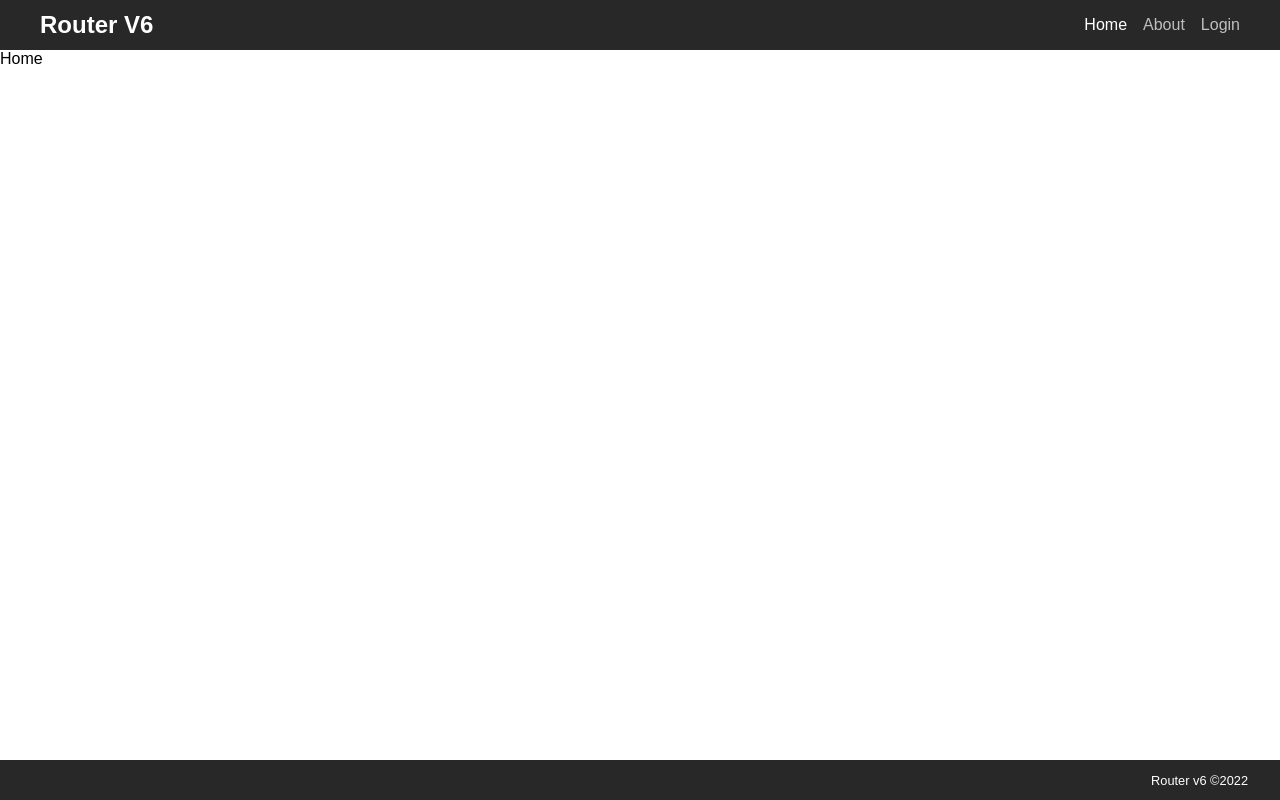
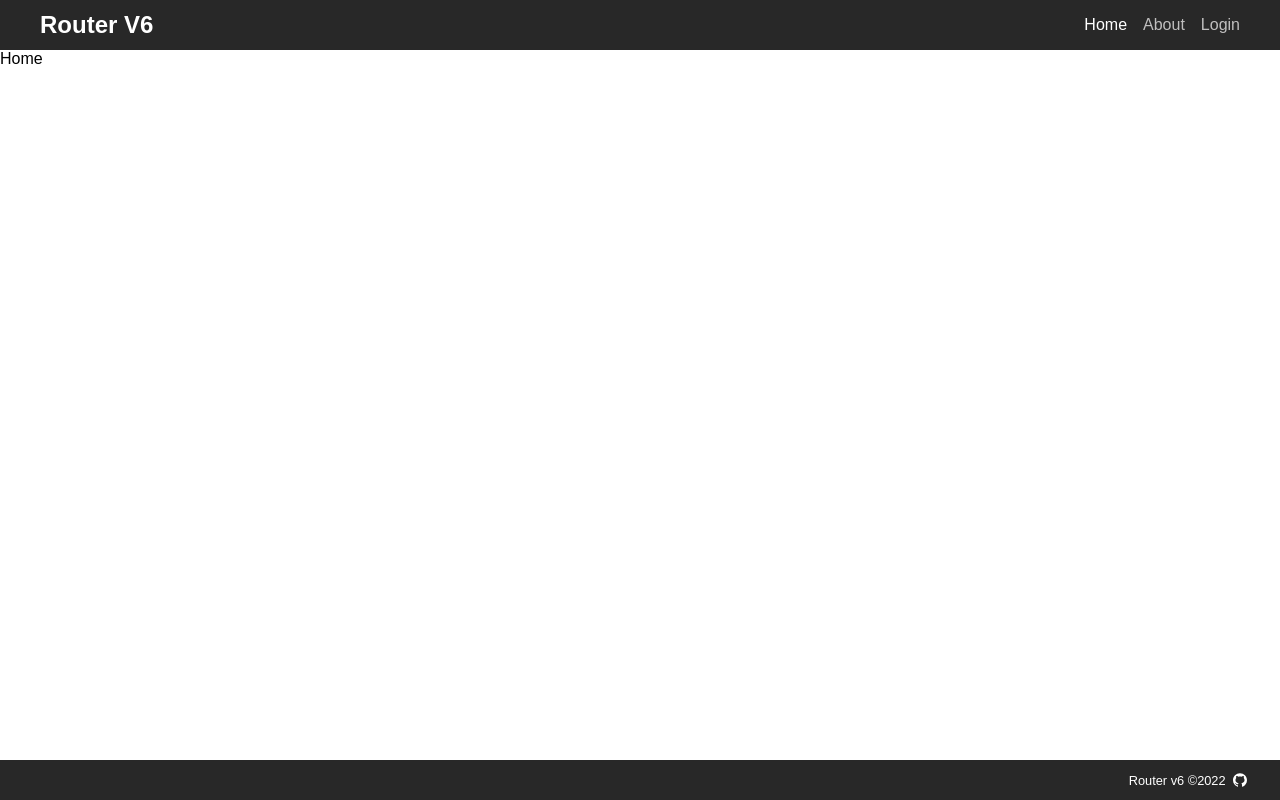
Before and after one commit to Smitt2767/react-router-v6, a React (Create React App) app: page / in a window 1280 px wide. Built offline with nearby package versions, Linux system fonts and the light colour scheme; the HTML template or start-up script is replaced by a standard one.

Commit message:
github link

```diff
--- a/package.json
+++ b/package.json
@@ -8,6 +8,7 @@
     "@testing-library/user-event": "^13.5.0",
     "react": "^18.2.0",
     "react-dom": "^18.2.0",
+    "react-icons": "^4.4.0",
     "react-router-dom": "^6.3.0",
     "react-scripts": "5.0.1",
     "styled-components": "^5.3.5",
--- a/src/components/common/Footer.jsx
+++ b/src/components/common/Footer.jsx
@@ -1,5 +1,6 @@
 import React from "react";
 import styled from "styled-components";
+import { AiOutlineGithub } from "react-icons/ai";
 
 const FooterContainer = styled.div`
   height: 40px;
@@ -12,10 +13,25 @@ const FooterContainer = styled.div`
   font-size: 0.8rem;
 `;
 
+const StyledLink = styled.a`
+  color: #fff;
+  display: flex;
+  align-items: center;
+  justify-content: center;
+  margin-left: 0.4rem;
+  font-size: 1rem;
+`;
+
 const Footer = () => {
   return (
     <FooterContainer>
       Router v6 &#169;{new Date().getFullYear()}
+      <StyledLink
+        target="_blank"
+        href={"https://github.com/Smitt2767/react-router-v6"}
+      >
+        <AiOutlineGithub />
+      </StyledLink>
     </FooterContainer>
   );
 };
```
Also changed, not shown: 1 other file (tests, documents, lock files or other folders).
